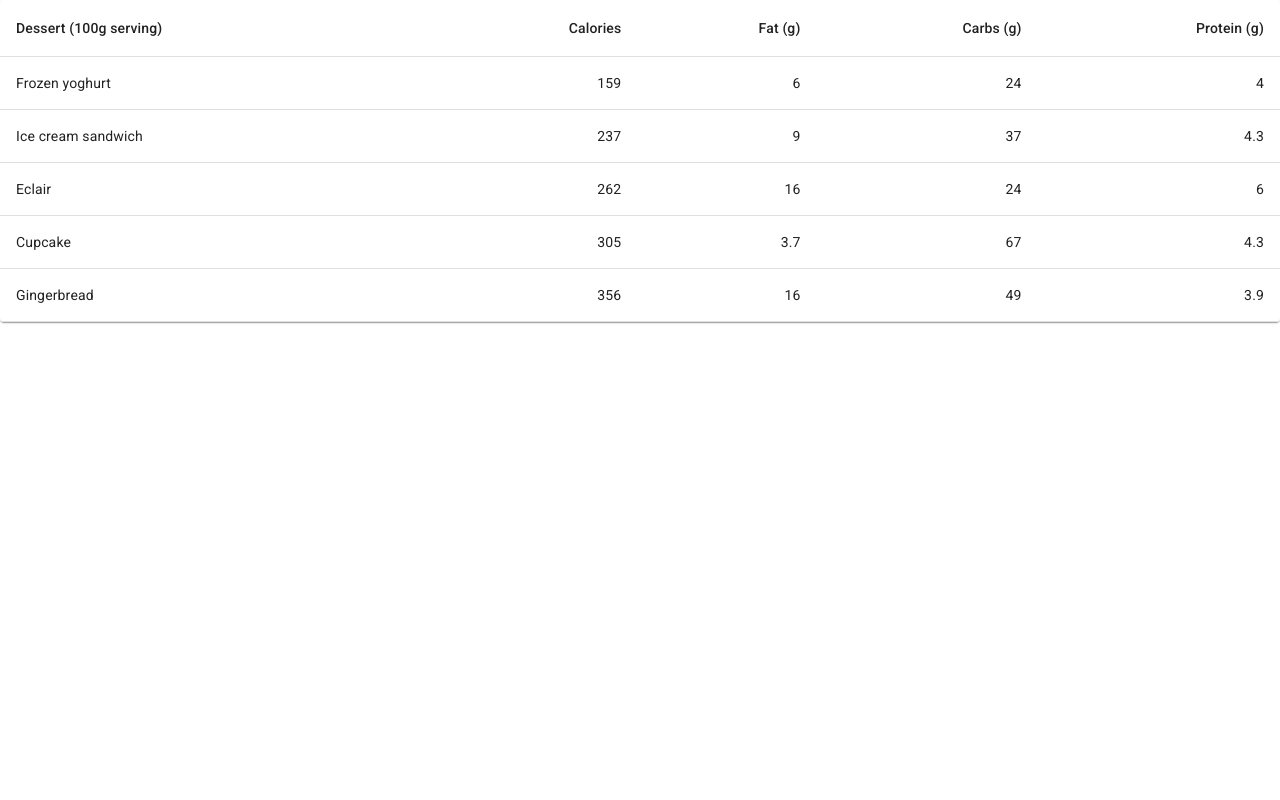
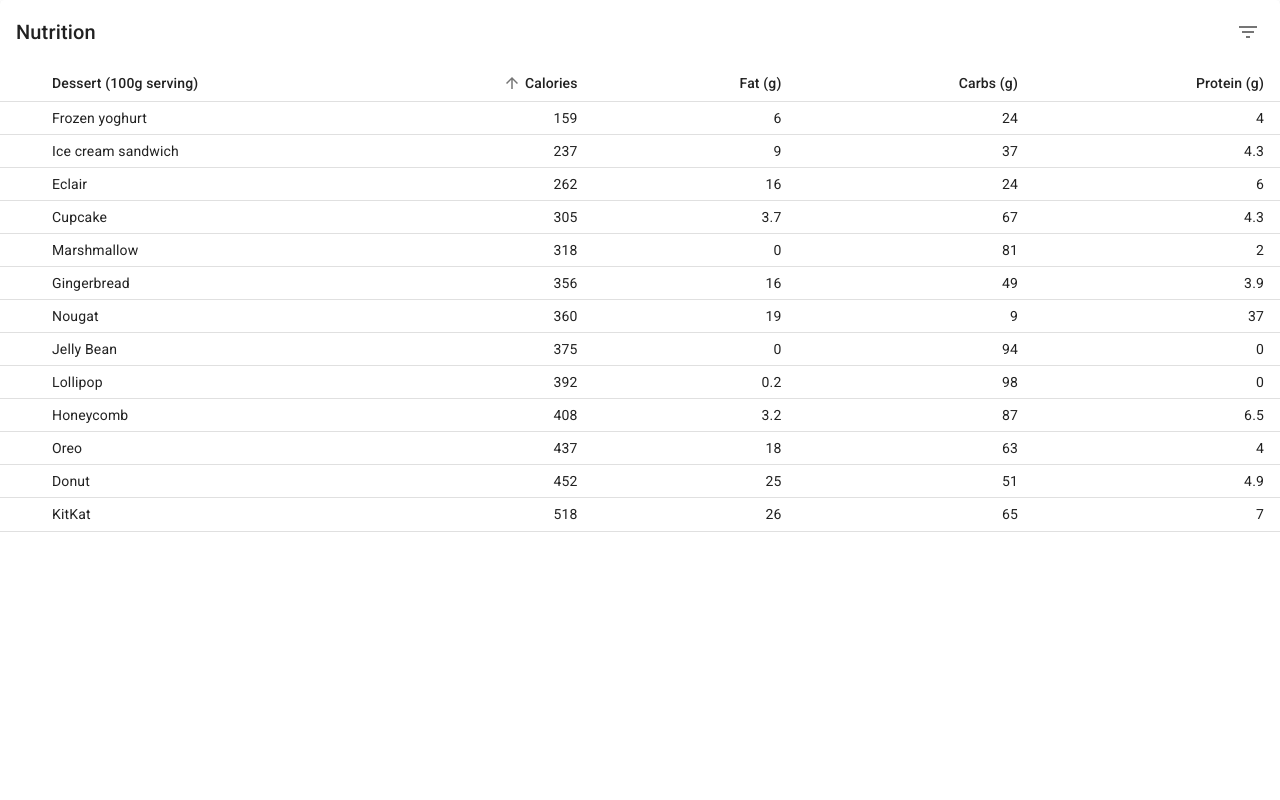
Before and after one commit to priebek/handuo-ratings, a React (Create React App) app: page / in a window 1280 px wide. Shown: the top 800 px of the page. Built offline with nearby package versions, Linux system fonts and the light colour scheme.

Commit message:
dense table

```diff
--- a/src/App.tsx
+++ b/src/App.tsx
@@ -1,51 +1,370 @@
 import React from "react";
-import "./App.css";
-import { makeStyles } from '@material-ui/core/styles';
-import Table from '@material-ui/core/Table';
-import TableBody from '@material-ui/core/TableBody';
-import TableCell from '@material-ui/core/TableCell';
-import TableContainer from '@material-ui/core/TableContainer';
-import TableHead from '@material-ui/core/TableHead';
-import TableRow from '@material-ui/core/TableRow';
-import Paper from '@material-ui/core/Paper';
+import clsx from "clsx";
+import {
+  createStyles,
+  lighten,
+  makeStyles,
+  Theme,
+} from "@material-ui/core/styles";
+import Table from "@material-ui/core/Table";
+import TableBody from "@material-ui/core/TableBody";
+import TableCell from "@material-ui/core/TableCell";
+import TableContainer from "@material-ui/core/TableContainer";
+import TableHead from "@material-ui/core/TableHead";
+import TablePagination from "@material-ui/core/TablePagination";
+import TableRow from "@material-ui/core/TableRow";
+import TableSortLabel from "@material-ui/core/TableSortLabel";
+import Toolbar from "@material-ui/core/Toolbar";
+import Typography from "@material-ui/core/Typography";
+import Paper from "@material-ui/core/Paper";
+import IconButton from "@material-ui/core/IconButton";
+import Tooltip from "@material-ui/core/Tooltip";
+import DeleteIcon from "@material-ui/icons/Delete";
+import FilterListIcon from "@material-ui/icons/FilterList";
 
-const useStyles = makeStyles({
-  table: {
-    minWidth: 650,
-  },
-});
+interface Data {
+  calories: number;
+  carbs: number;
+  fat: number;
+  name: string;
+  protein: number;
+}
 
-function createData(name: string, calories: number, fat: number, carbs: number, protein: number) {
+function createData(
+  name: string,
+  calories: number,
+  fat: number,
+  carbs: number,
+  protein: number
+): Data {
   return { name, calories, fat, carbs, protein };
 }
 
 const rows = [
+  createData("Cupcake", 305, 3.7, 67, 4.3),
+  createData("Donut", 452, 25.0, 51, 4.9),
+  createData("Eclair", 262, 16.0, 24, 6.0),
   createData("Frozen yoghurt", 159, 6.0, 24, 4.0),
+  createData("Gingerbread", 356, 16.0, 49, 3.9),
+  createData("Honeycomb", 408, 3.2, 87, 6.5),
   createData("Ice cream sandwich", 237, 9.0, 37, 4.3),
-  createData("Eclair", 262, 16.0, 24, 6.0),
-  createData("Cupcake", 305, 3.7, 67, 4.3),
-  createData("Gingerbread", 356, 16.0, 49, 3.9),
+  createData("Jelly Bean", 375, 0.0, 94, 0.0),
+  createData("KitKat", 518, 26.0, 65, 7.0),
+  createData("Lollipop", 392, 0.2, 98, 0.0),
+  createData("Marshmallow", 318, 0, 81, 2.0),
+  createData("Nougat", 360, 19.0, 9, 37.0),
+  createData("Oreo", 437, 18.0, 63, 4.0),
 ];
+
+function descendingComparator<T>(a: T, b: T, orderBy: keyof T) {
+  if (b[orderBy] < a[orderBy]) {
+    return -1;
+  }
+  if (b[orderBy] > a[orderBy]) {
+    return 1;
+  }
+  return 0;
+}
+
+type Order = "asc" | "desc";
+
+function getComparator<Key extends keyof any>(
+  order: Order,
+  orderBy: Key
+): (
+  a: { [key in Key]: number | string },
+  b: { [key in Key]: number | string }
+) => number {
+  return order === "desc"
+    ? (a, b) => descendingComparator(a, b, orderBy)
+    : (a, b) => -descendingComparator(a, b, orderBy);
+}
+
+function stableSort<T>(array: T[], comparator: (a: T, b: T) => number) {
+  const stabilizedThis = array.map((el, index) => [el, index] as [T, number]);
+  stabilizedThis.sort((a, b) => {
+    const order = comparator(a[0], b[0]);
+    if (order !== 0) return order;
+    return a[1] - b[1];
+  });
+  return stabilizedThis.map((el) => el[0]);
+}
+
+interface HeadCell {
+  disablePadding: boolean;
+  id: keyof Data;
+  label: string;
+  numeric: boolean;
+}
+
+const headCells: HeadCell[] = [
+  {
+    id: "name",
+    numeric: false,
+    disablePadding: true,
+    label: "Dessert (100g serving)",
+  },
+  { id: "calories", numeric: true, disablePadding: false, label: "Calories" },
+  { id: "fat", numeric: true, disablePadding: false, label: "Fat (g)" },
+  { id: "carbs", numeric: true, disablePadding: false, label: "Carbs (g)" },
+  { id: "protein", numeric: true, disablePadding: false, label: "Protein (g)" },
+];
+
+interface EnhancedTableProps {
+  classes: ReturnType<typeof useStyles>;
+  numSelected: number;
+  onRequestSort: (
+    event: React.MouseEvent<unknown>,
+    property: keyof Data
+  ) => void;
+  onSelectAllClick: (event: React.ChangeEvent<HTMLInputElement>) => void;
+  order: Order;
+  orderBy: string;
+  rowCount: number;
+}
+
+function EnhancedTableHead(props: EnhancedTableProps) {
+  const { classes, order, orderBy, onRequestSort } = props;
+  const createSortHandler = (property: keyof Data) => (
+    event: React.MouseEvent<unknown>
+  ) => {
+    onRequestSort(event, property);
+  };
+
+  return (
+    <TableHead>
+      <TableRow>
+        <TableCell padding="checkbox"></TableCell>
+        {headCells.map((headCell) => (
+          <TableCell
+            key={headCell.id}
+            align={headCell.numeric ? "right" : "left"}
+            padding={headCell.disablePadding ? "none" : "default"}
+            sortDirection={orderBy === headCell.id ? order : false}
+          >
+            <TableSortLabel
+              active={orderBy === headCell.id}
+              direction={orderBy === headCell.id ? order : "asc"}
+              onClick={createSortHandler(headCell.id)}
+            >
+              {headCell.label}
+              {orderBy === headCell.id ? (
+                <span className={classes.visuallyHidden}>
+                  {order === "desc" ? "sorted descending" : "sorted ascending"}
+                </span>
+              ) : null}
+            </TableSortLabel>
+          </TableCell>
+        ))}
+      </TableRow>
+    </TableHead>
+  );
+}
+
+const useToolbarStyles = makeStyles((theme: Theme) =>
+  createStyles({
+    root: {
+      paddingLeft: theme.spacing(2),
+      paddingRight: theme.spacing(1),
+    },
+    highlight:
+      theme.palette.type === "light"
+        ? {
+            color: theme.palette.secondary.main,
+            backgroundColor: lighten(theme.palette.secondary.light, 0.85),
+          }
+        : {
+            color: theme.palette.text.primary,
+            backgroundColor: theme.palette.secondary.dark,
+          },
+    title: {
+      flex: "1 1 100%",
+    },
+  })
+);
+
+interface EnhancedTableToolbarProps {
+  numSelected: number;
+}
+
+const EnhancedTableToolbar = (props: EnhancedTableToolbarProps) => {
+  const classes = useToolbarStyles();
+  const { numSelected } = props;
+
+  return (
+    <Toolbar
+      className={clsx(classes.root, {
+        [classes.highlight]: numSelected > 0,
+      })}
+    >
+      {numSelected > 0 ? (
+        <Typography
+          className={classes.title}
+          color="inherit"
+          variant="subtitle1"
+          component="div"
+        >
+          {numSelected} selected
+        </Typography>
+      ) : (
+        <Typography
+          className={classes.title}
+          variant="h6"
+          id="tableTitle"
+          component="div"
+        >
+          Nutrition
+        </Typography>
+      )}
+      {numSelected > 0 ? (
+        <Tooltip title="Delete">
+          <IconButton aria-label="delete">
+            <DeleteIcon />
+          </IconButton>
+        </Tooltip>
+      ) : (
+        <Tooltip title="Filter list">
+          <IconButton aria-label="filter list">
+            <FilterListIcon />
+          </IconButton>
+        </Tooltip>
+      )}
+    </Toolbar>
+  );
+};
+
+const useStyles = makeStyles((theme: Theme) =>
+  createStyles({
+    root: {
+      width: "100%",
+    },
+    paper: {
+      width: "100%",
+      marginBottom: theme.spacing(2),
+    },
+    table: {
+      minWidth: 750,
+    },
+    visuallyHidden: {
+      border: 0,
+      clip: "rect(0 0 0 0)",
+      height: 1,
+      margin: -1,
+      overflow: "hidden",
+      padding: 0,
+      position: "absolute",
+      top: 20,
+      width: 1,
+    },
+  })
+);
 
 export default function App() {
   const classes = useStyles();
+  const [order, setOrder] = React.useState<Order>("asc");
+  const [orderBy, setOrderBy] = React.useState<keyof Data>("calories");
+  const [selected, setSelected] = React.useState<string[]>([]);
+  const [page, setPage] = React.useState(0);
+  const [rowsPerPage, setRowsPerPage] = React.useState(25);
+
+  const handleRequestSort = (
+    event: React.MouseEvent<unknown>,
+    property: keyof Data
+  ) => {
+    const isAsc = orderBy === property && order === "asc";
+    setOrder(isAsc ? "desc" : "asc");
+    setOrderBy(property);
+  };
+
+  const handleSelectAllClick = (event: React.ChangeEvent<HTMLInputElement>) => {
+    if (event.target.checked) {
+      const newSelecteds = rows.map((n) => n.name);
+      setSelected(newSelecteds);
+      return;
+    }
+    setSelected([]);
+  };
+
+  const handleClick = (event: React.MouseEvent<unknown>, name: string) => {
+    const selectedIndex = selected.indexOf(name);
+    let newSelected: string[] = [];
+
+    if (selectedIndex === -1) {
+      newSelected = newSelected.concat(selected, name);
+    } else if (selectedIndex === 0) {
+      newSelected = newSelected.concat(selected.slice(1));
+    } else if (selectedIndex === selected.length - 1) {
+      newSelected = newSelected.concat(selected.slice(0, -1));
+    } else if (selectedIndex > 0) {
+      newSelected = newSelected.concat(
+        selected.slice(0, selectedIndex),
+        selected.slice(selectedIndex + 1)
+      );
+    }
+
+    setSelected(newSelected);
+  };
+
+  const handleChangePage = (event: unknown, newPage: number) => {
+    setPage(newPage);
+  };
+
+  const handleChangeRowsPerPage = (
+    event: React.ChangeEvent<HTMLInputElement>
+  ) => {
+    setRowsPerPage(parseInt(event.target.value, 10));
+    setPage(0);
+  };
+
+  const isSelected = (name: string) => selected.indexOf(name) !== -1;
+
+  const emptyRows =
+    rowsPerPage - Math.min(rowsPerPage, rows.length - page * rowsPerPage);
 
   return (
-    <TableContainer component={Paper}>
-      <Table className={classes.table} aria-label="simple table">
-        <TableHead>
-          <TableRow>
-            <TableCell>Dessert (100g serving)</TableCell>
-            <TableCell align="right">Calories</TableCell>
-            <TableCell align="right">Fat&nbsp;(g)</TableCell>
-            <TableCell align="right">Carbs&nbsp;(g)</TableCell>
-            <TableCell align="right">Protein&nbsp;(g)</TableCell>
-          </TableRow>
-        </TableHead>
+    <div className={classes.root}>
+      <Paper className={classes.paper}>
+        <EnhancedTableToolbar numSelected={selected.length} />
+        <TableContainer>
+          <Table
+            className={classes.table}
+            aria-labelledby="tableTitle"
+            size="small"
+            aria-label="enhanced table"
+          >
+            <EnhancedTableHead
+              classes={classes}
+              numSelected={selected.length}
+              order={order}
+              orderBy={orderBy}
+              onSelectAllClick={handleSelectAllClick}
+              onRequestSort={handleRequestSort}
+              rowCount={rows.length}
+            />
             <TableBody>
-          {rows.map((row) => (
-            <TableRow key={row.name}>
-              <TableCell component="th" scope="row">
+              {stableSort(rows, getComparator(order, orderBy))
+                .slice(page * rowsPerPage, page * rowsPerPage + rowsPerPage)
+                .map((row, index) => {
+                  const isItemSelected = isSelected(row.name);
+                  const labelId = `enhanced-table-checkbox-${index}`;
+
+                  return (
+                    <TableRow
+                      hover
+                      onClick={(event) => handleClick(event, row.name)}
+                      role="checkbox"
+                      aria-checked={isItemSelected}
+                      tabIndex={-1}
+                      key={row.name}
+                      selected={isItemSelected}
+                    >
+                      <TableCell padding="checkbox"></TableCell>
+                      <TableCell
+                        component="th"
+                        id={labelId}
+                        scope="row"
+                        padding="none"
+                      >
                         {row.name}
                       </TableCell>
                       <TableCell align="right">{row.calories}</TableCell>
@@ -53,9 +372,26 @@ export default function App() {
                       <TableCell align="right">{row.carbs}</TableCell>
                       <TableCell align="right">{row.protein}</TableCell>
                     </TableRow>
-          ))}
+                  );
+                })}
+              {emptyRows > 0 && (
+                <TableRow style={{ height: 33 * emptyRows }}>
+                  <TableCell colSpan={6} />
+                </TableRow>
+              )}
             </TableBody>
           </Table>
         </TableContainer>
+        <TablePagination
+          rowsPerPageOptions={[25, 50, 100]}
+          component="div"
+          count={rows.length}
+          rowsPerPage={rowsPerPage}
+          page={page}
+          onChangePage={handleChangePage}
+          onChangeRowsPerPage={handleChangeRowsPerPage}
+        />
+      </Paper>
+    </div>
   );
 }
```
Lines whose indentation alone changed are shown as unchanged.
